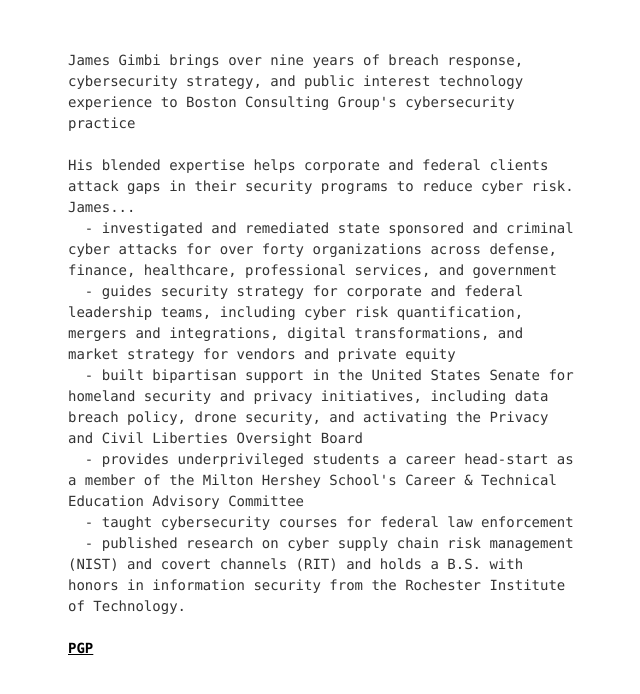
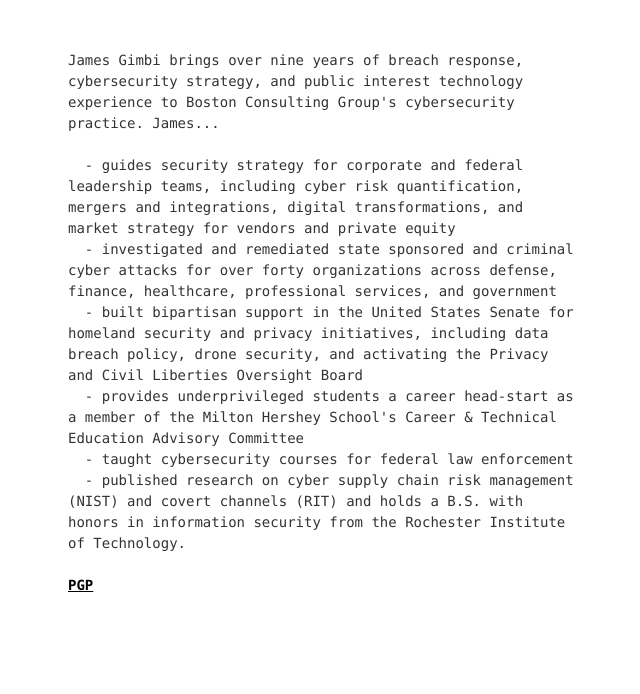
Before and after one commit to gimbi/gimbi.github.io, a plain HTML site: page index.html in a window 1280 px wide. Shown: the whole page, without its empty margins (32-672 px from the left). Drawn offline with Linux system fonts and the light colour scheme.

Commit message:
Update index.html

```diff
--- a/index.html
+++ b/index.html
@@ -38,11 +38,10 @@
  None of it is important or all of it is.
 
 
-   <em>Log from the Sea of Cortez (1951)</em>-->James Gimbi brings over nine years of breach response, cybersecurity strategy, and public interest technology experience to Boston Consulting Group's cybersecurity practice
+   <em>Log from the Sea of Cortez (1951)</em>-->James Gimbi brings over nine years of breach response, cybersecurity strategy, and public interest technology experience to Boston Consulting Group's cybersecurity practice. James...
 
-His blended expertise helps corporate and federal clients attack gaps in their security programs to reduce cyber risk. James...
+  - guides security strategy for corporate and federal leadership teams, including cyber risk quantification, mergers and integrations, digital transformations, and market strategy for vendors and private equity
   - investigated and remediated state sponsored and criminal cyber attacks for over forty organizations across defense, finance, healthcare, professional services, and government
-  - guides security strategy for corporate and federal leadership teams, including cyber risk quantification, mergers and integrations, digital transformations, and market strategy for vendors and private equity
   - built bipartisan support in the United States Senate for homeland security and privacy initiatives, including data breach policy, drone security, and activating the Privacy and Civil Liberties Oversight Board
   - provides underprivileged students a career head-start as a member of the Milton Hershey School's Career & Technical Education Advisory Committee
   - taught cybersecurity courses for federal law enforcement
```
